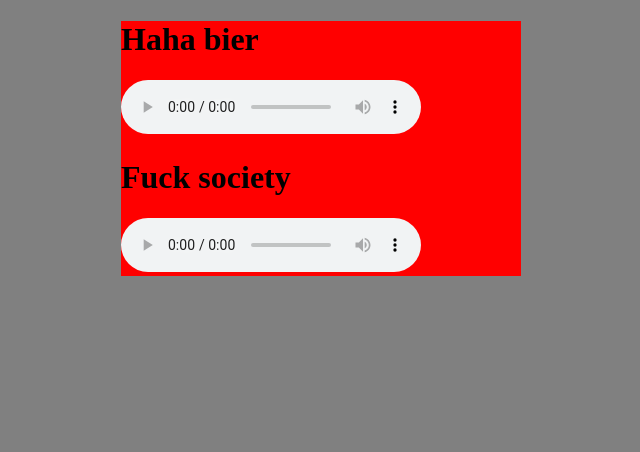
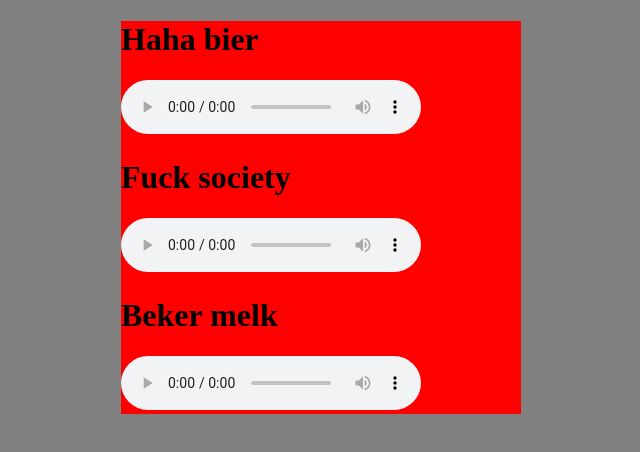
Before and after one commit to DWethmar/internet_heroes_soundboard, a plain HTML site: page index.html in a window 1280 px wide. Shown: the whole page, without its empty margins (319-959 px from the left). Drawn offline with Linux system fonts and the light colour scheme.

Commit message:
New sound: ik schijt in je beker met melk

```diff
--- a/index.html
+++ b/index.html
@@ -25,6 +25,14 @@
                 </audio>
             </div>
 
+            <div class="sound">
+                <h1>Beker melk</h1>
+                <audio controls>
+                    <source src="sounds/ik_schijt_in_je_beker.mp3" type="audio/mpeg">
+                    Your browser does not support the audio element.
+                </audio>
+            </div>
+
         </div>
     </body>
 </html>
```
Also changed, not shown: 1 other file.
